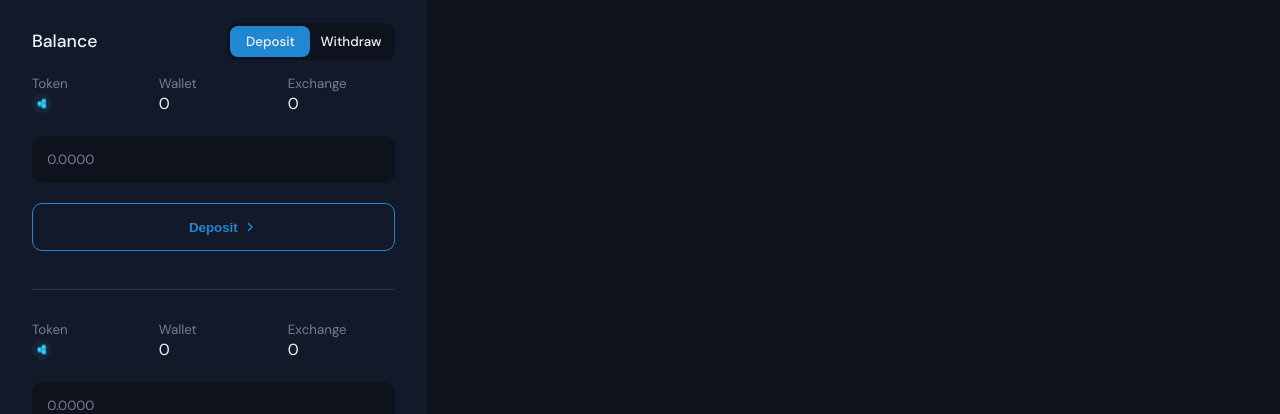
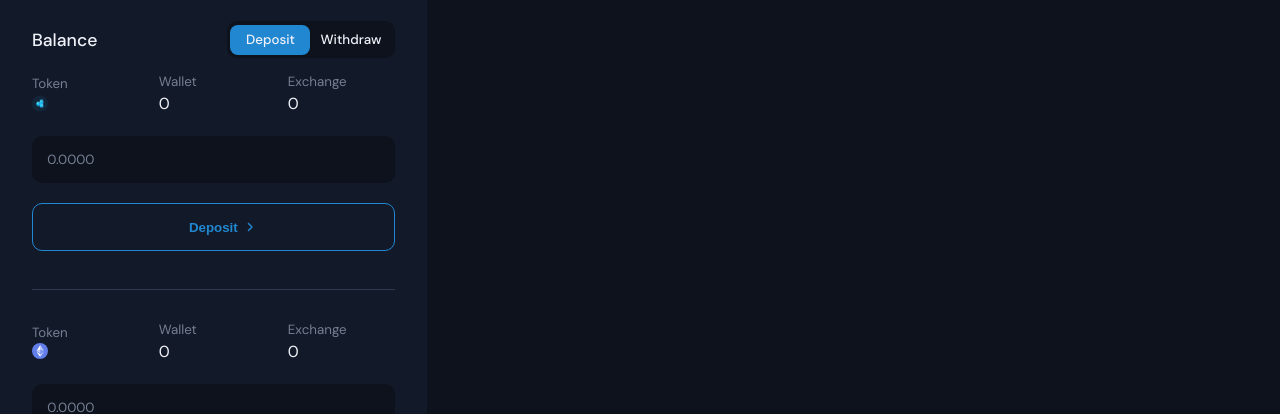
Before and after one commit to jeffreyhu16/dex-frontend, a React (Create React App) app: page / in a window 1280 px wide. Shown: the part 261-675 px from the top of the page. Built offline with nearby package versions, Linux system fonts and the light colour scheme.

Commit message:
adjust icon styling

```diff
--- a/src/components/Balance.js
+++ b/src/components/Balance.js
@@ -5,6 +5,7 @@ import config from '../config.json';
 import TOKEN_ABI from '../abi/Token.json';
 import EXCHANGE_ABI from '../abi/Exchange.json';
 import logo from '../assets/dapp.svg';
+import eth from '../assets/eth.svg';
 import { depositToken } from '../redux/exchangeSlice';
 
 export default function Balance() {
@@ -85,29 +86,35 @@ export default function Balance() {
 
             <div className='exchange__transfers--form'>
                 <div className='flex-between'>
-                    <p>
+                    <div>
                         <small>Token</small>
                         <br />
-                        <img src={logo} alt='' />
+                        <img src={logo} alt='' className='exchange-transfers-token' />
                         {symbols.length > 1 && symbols[0]}
-                    </p>
-                    <p>
+                    </div>
+                    <div>
                         <small>Wallet</small>
                         <br />
                         {balances.wallet_1}
-                    </p>
-                    <p>
+                    </div>
+                    <div>
                         <small>Exchange</small>
                         <br />
                         {balances.exchange_1}
-                    </p>
+                    </div>
                 </div>
 
                 <form>
                     <label htmlFor="token_1"></label>
-                    <input type="text" id='token_1' placeholder='0.0000' value={deposit.token_1} onChange={e => changeHandler(e, 'token_1')} />
+                    <input
+                        type="text"
+                        id='token_1'
+                        placeholder='0.0000'
+                        value={deposit.token_1}
+                        onChange={e => changeHandler(e, 'token_1')}
+                    />
 
-                    <button className='button' type='button' onClick={() => depositHandler('token_1')}> {/* must call transferFrom function */}
+                    <button className='button' type='button' onClick={() => depositHandler('token_1')}>
                         <span>Deposit</span>
                     </button>
                 </form>
@@ -119,22 +126,22 @@ export default function Balance() {
 
             <div className='exchange__transfers--form'>
                 <div className='flex-between'>
-                    <p>
+                    <div>
                         <small>Token</small>
                         <br />
-                        <img src={logo} alt='' />
+                        <img src={eth} alt='' className='exchange-transfers-token' />
                         {symbols.length > 1 && symbols[1]}
-                    </p>
-                    <p>
+                    </div>
+                    <div>
                         <small>Wallet</small>
                         <br />
                         {balances.wallet_2}
-                    </p>
-                    <p>
+                    </div>
+                    <div>
                         <small>Exchange</small>
                         <br />
                         {balances.exchange_2}
-                    </p>
+                    </div>
                 </div>
 
                 <form>
--- a/src/components/Navbar.js
+++ b/src/components/Navbar.js
@@ -39,7 +39,7 @@ export default function Navbar() {
         }
         return (
             <Box sx={{ display: "flex" }}>
-                <img src={eth} alt='' className='icon-eth' />
+                <img src={eth} alt='' className='icon-network' />
                 <span>{networkName}</span>
             </Box>
         )
@@ -75,11 +75,11 @@ export default function Navbar() {
                         onChange={selectHandler}
                     >
                         <MenuItem value='0x5'>
-                            <img src={eth} alt='' className='icon-eth' />
-                            <span>Goerli</span>
+                            <img src={eth} alt='' className='icon-network' />
+                            <div>Goerli</div>
                         </MenuItem>
                         <MenuItem value='0x7a69'>
-                            <img src={eth} alt='' className='icon-eth' />
+                            <img src={eth} alt='' className='icon-network' />
                             <span>Localhost</span>
                         </MenuItem>
                     </Select>
--- a/src/index.css
+++ b/src/index.css
@@ -269,7 +269,16 @@ small {
 
 .exchange__transfers img {
 	float: left;
-	margin: 0 0.30em 0 0;
+	margin: 0 0.5em 0 0;
+}
+
+.exchange__transfers small {
+	display: inline-block;
+	margin-bottom: 0.2em;
+}
+
+.exchange-transfers-token {
+	width: 1rem;
 }
 
 .exchange__transfers--form .flex-between {
@@ -367,8 +376,9 @@ small {
 /* ------------------------------------------------------ */
 /* Images */
 
-.icon-eth {
+.icon-network {
     width: 1.5rem;
+	float: left;
 }
 
 .logo {
--- a/src/mui/dark.theme.js
+++ b/src/mui/dark.theme.js
@@ -16,12 +16,11 @@ export const DARK_THEME = {
                     borderRadius: '10px',
                     backgroundColor: '#222d41',
                     '.MuiOutlinedInput-input': {
-
                         textTransform: 'capitalize',
                         padding: '12.5px 14px',
                         '.MuiBox-root': {
                             gap: '16px',
-                            alignItems: 'center'
+                            alignItems: 'flex-end'
                         }
                     },
                     '.MuiOutlinedInput-notchedOutline': {
@@ -41,6 +40,7 @@ export const DARK_THEME = {
                         '.MuiMenuItem-root': {
                             fontFamily: 'DM Sans',
                             padding: '6px 14px',
+                            alignItems: 'flex-end',
                             gap: '16px'
                         }
                     }
```
